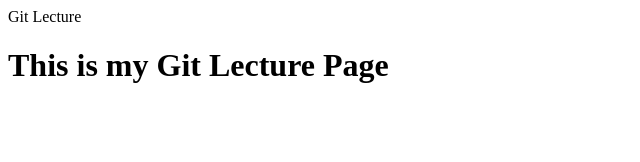
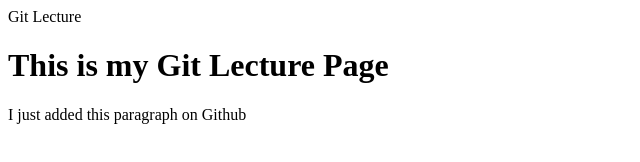
Before and after one commit to A00718601/comp1950, a plain HTML site: page index.html in a window 1280 px wide. Shown: the whole page, without its empty margins (0-640 px from the left). Drawn offline with Linux system fonts and the light colour scheme.

Commit message:
added a line in the index.html

```diff
--- a/index.html
+++ b/index.html
@@ -5,5 +5,6 @@
 </head>
 <body>
 	<h1>This is my Git Lecture Page</h1>
+	<p>I just added this paragraph on Github</p>
 </body>
 </html>
```
